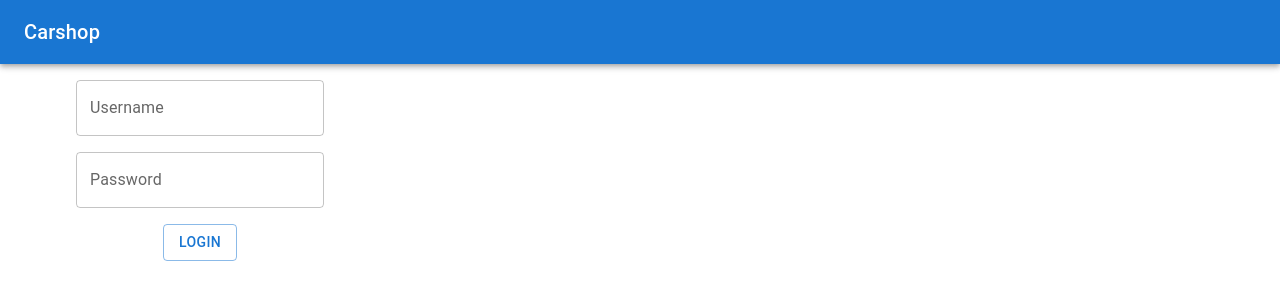
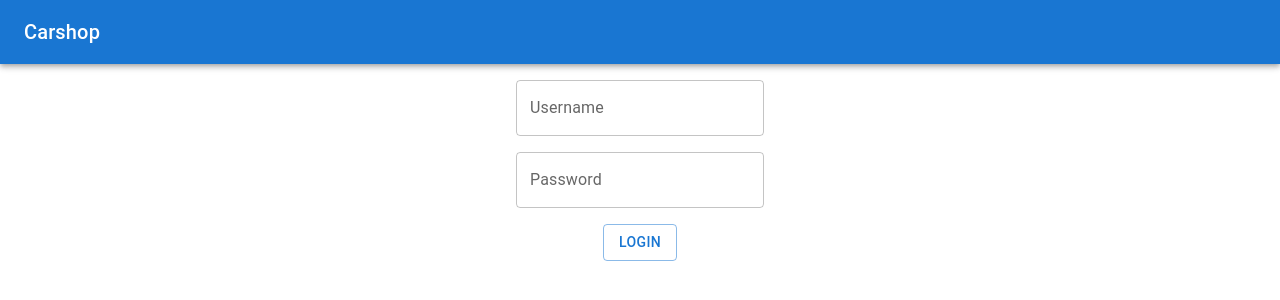
Before and after one commit to truong11t2/carshop, a React (Create React App) app in the folder frontend/: page / in a window 1280 px wide. Shown: the top 300 px of the page. Built offline with nearby package versions, Linux system fonts and the light colour scheme.

Commit message:
make login form display in center

```diff
--- a/frontend/src/components/Login.js
+++ b/frontend/src/components/Login.js
@@ -68,7 +68,7 @@ function Login() {
 
     } else {
         return(
-            <div>
+            <div style={{display: 'flex', justifyContent: 'center'}}>
                 <Stack spacing={2} alignItems='center' mt={2} width={400}>
                     <TextField name="username" label="Username" onChange={handleChange} />
                     <TextField name="password" label="Password" onChange={handleChange} />
```
